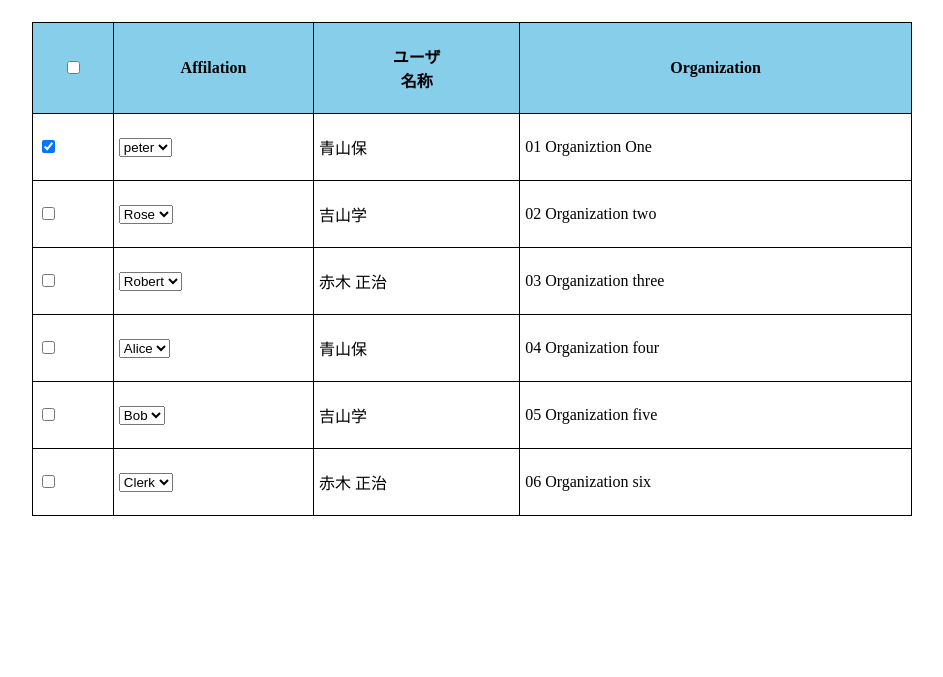
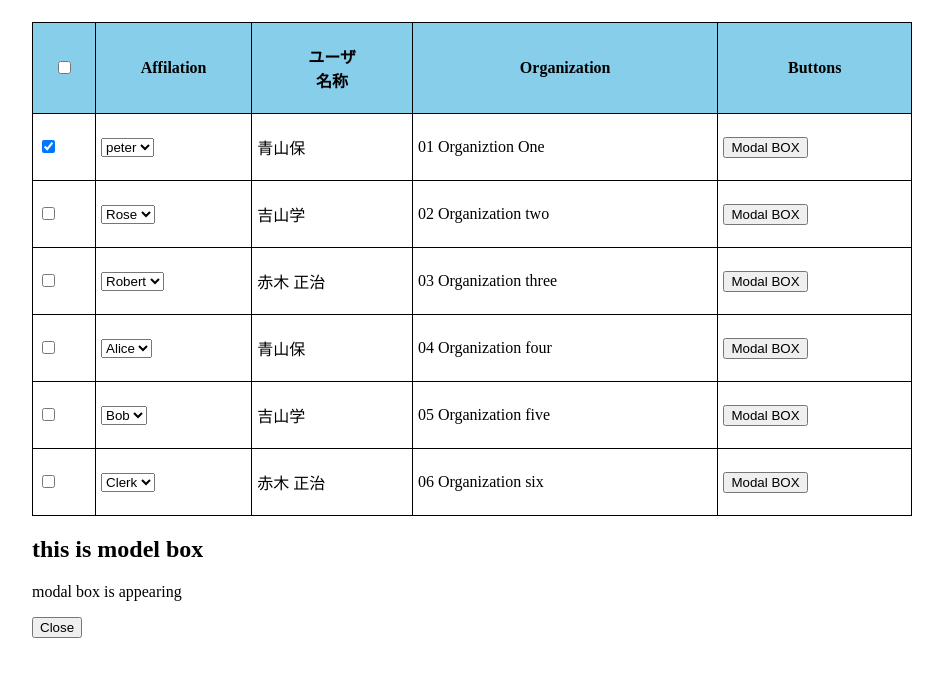
Before and after one commit to WinWinHtetKyawQualy/tableSorting, a plain HTML site: page index.html in a window 1280 px wide. Shown: the part 69-746 px from the top of the page, without its empty margins (168-1111 px from the left). Drawn offline with nearby package versions, Linux system fonts and the light colour scheme.

Commit message:
adding modal box

```diff
--- a/index.html
+++ b/index.html
@@ -25,6 +25,7 @@
               <p class="arrow" data-type="ja-name">ユーザ<br class="sp" />名称</p>
             </th>
             <th class="number-sort" data-type="number-sort">Organization</th>
+            <th>Buttons</th>
           </tr>
         </thead>
         <tbody>
@@ -44,6 +45,7 @@
               <p class="txt-left fz-n name">青山保</p>
             </td>
             <td><p class="txt-left fz-n">01 Organiztion One</p></td>
+            <td><button>Modal BOX</button></td>
           </tr>
           <tr>
             <td>
@@ -61,6 +63,7 @@
               <p class="txt-left fz-n name">吉山学</p>
             </td>
             <td><p class="txt-left fz-n">02 Organization two</p></td>
+            <td><button>Modal BOX</button></td>
           </tr>
           <tr>
             <td>
@@ -78,6 +81,7 @@
               <p class="txt-left fz-n name">赤木 正治</p>
             </td>
             <td><p class="txt-left fz-n">03 Organization three</p></td>
+            <td><button>Modal BOX</button></td>
           </tr>
           <tr>
             <td>
@@ -95,6 +99,7 @@
               <p class="txt-left fz-n name">青山保</p>
             </td>
             <td><p class="txt-left fz-n">04 Organization four</p></td>
+            <td><button>Modal BOX</button></td>
           </tr>
           <tr>
             <td>
@@ -112,6 +117,7 @@
               <p class="txt-left fz-n name">吉山学</p>
             </td>
             <td><p class="txt-left fz-n">05 Organization five</p></td>
+            <td><button>Modal BOX</button></td>
           </tr>
           <tr>
             <td>
@@ -129,9 +135,15 @@
               <p class="txt-left fz-n name">赤木 正治</p>
             </td>
             <td><p class="txt-left fz-n">06 Organization six</p></td>
+            <td><button>Modal BOX</button></td>
           </tr>
         </tbody>
       </table>
+      <div class="modal-box">
+        <h2>this is model box</h2>
+        <p>modal box is appearing</p>
+        <button class="close">Close</button>
+      </div>
     </div>
   </body>
 </html>
```
